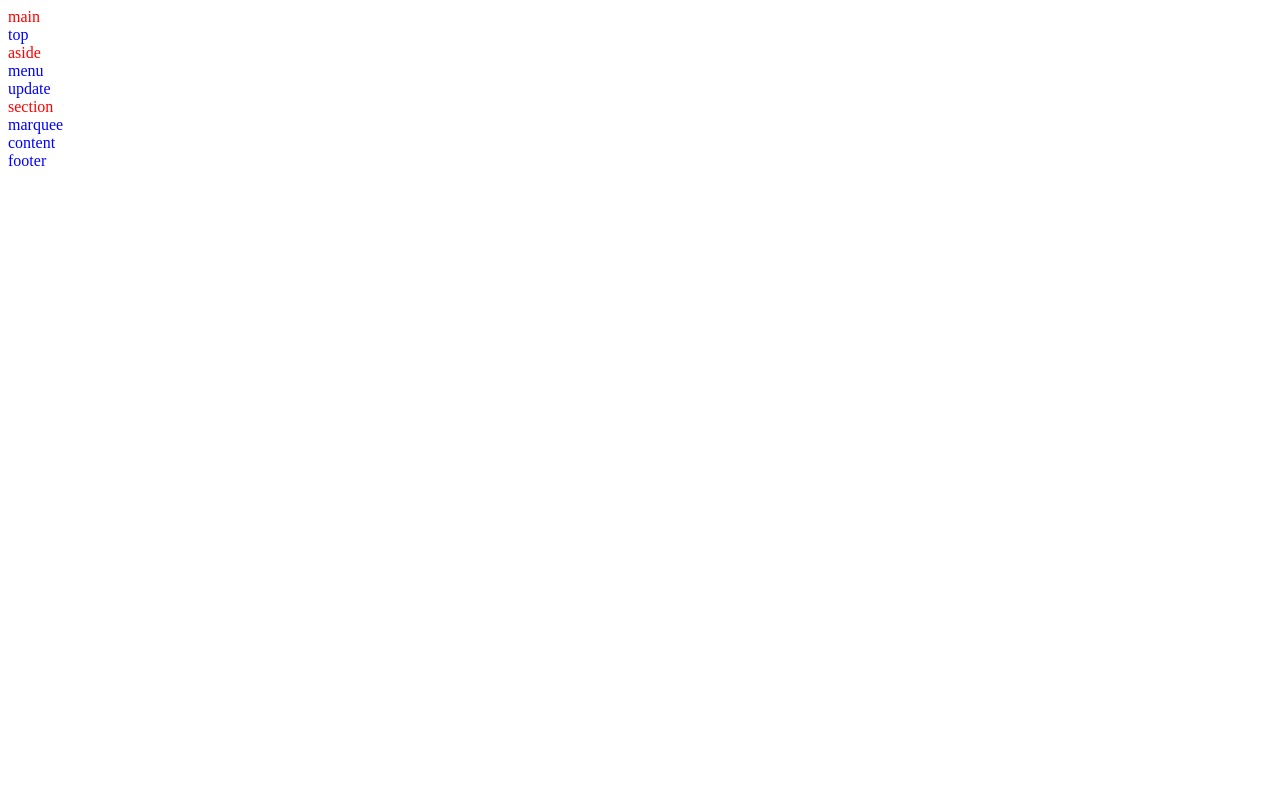
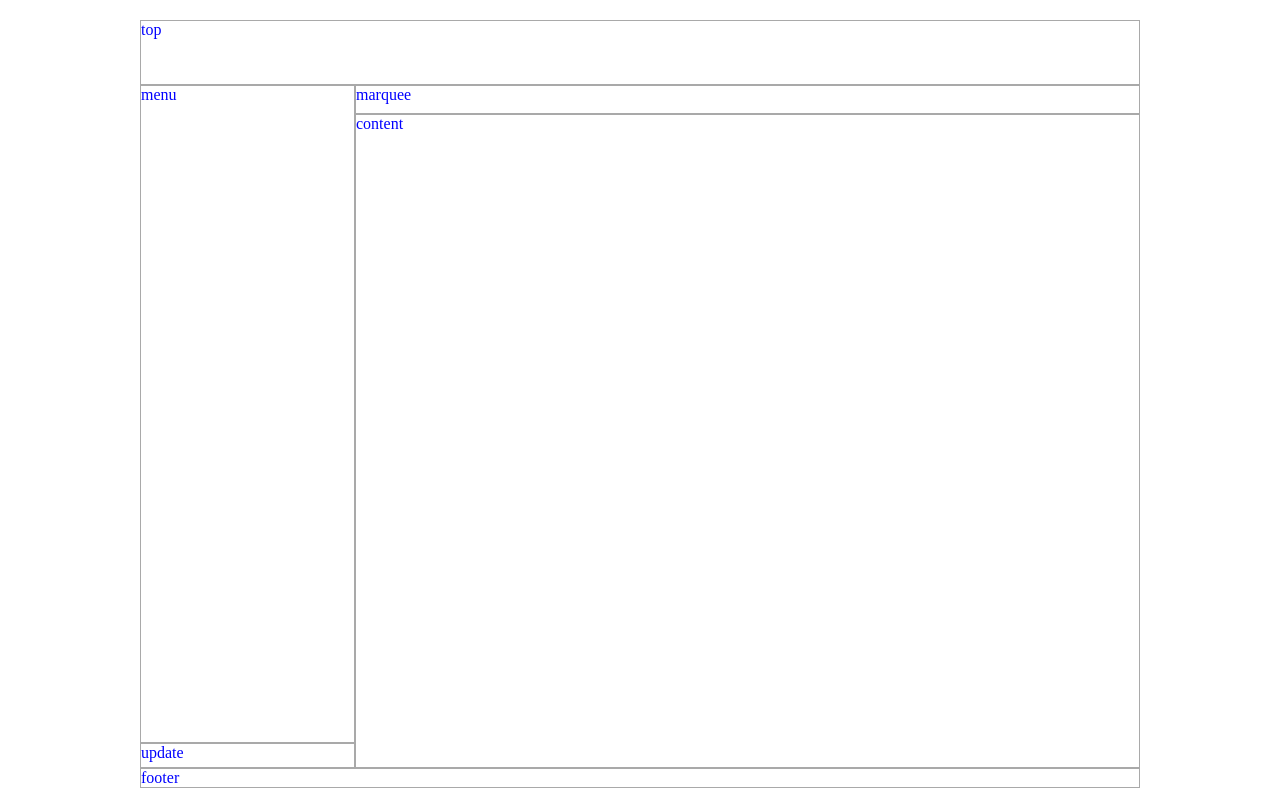
Before and after one commit to zhihau/1102-levelc-1, a plain HTML site: page index2.html in a window 1280 px wide. Drawn offline with Linux system fonts and the light colour scheme.

Commit message:
index2.html版型完成

```diff
--- a/css/style2.css
+++ b/css/style2.css
@@ -1,41 +1,73 @@
-*{
+* {
     /* 設定整份文件的所有元件都在其長寬的限制內 */
     box-sizing: border-box;
     /* 設定整份文件的字型為標楷體 */
     font-family: "標楷體";
+    /* 設定整份文件的所有元件，內文如超過元件大小會隱藏 */
+    overflow: hidden;
+}
 
-    overflow: hidden;
-    /* https://www.w3schools.com/css/css_overflow.asp */
+.main {
+    width: 1024px;
+    height: 768px;
+    color: red;
+    /* 用flex方式排版 */
+    display: flex;
+    /* 元件寬度超過設定寬度換行 */
+    flex-wrap: wrap;
+    /* 呈現水平置中效果 */
+    margin:20px auto;
+    padding:0 12px;
 }
-.main{
-    /* width:1024px;
-    height: 768px; */
-    color:red;
+
+body>*:not(aside,section),aside>*,section>*{
+    border:1px solid darkgray;
 }
-/* body>*,aside>*,section>*{
-border:1px solid darkgray;
-} */
-.top{
-    color:blue;
+
+.top {
+    width:1000px;
+    height: 65px;
+    color: blue;
 }
-.aside{
-    color:red;
+
+.aside {
+    width:215px;
+    height: calc(768px - 65px - 20px);
+    color: red;
 }
-.menu{
-    color:blue;
+
+.menu {
+    width: 100%;
+    height: calc(100% - 25px);
+    color: blue;
 }
-.update{
-    color:blue;
+
+.update {
+    width: 100%;
+    height: 25px;
+    color: blue;
 }
-.section{
-    color:red;
+
+.section {
+   width: calc(1000px - 215px);
+   height: calc(768px - 65px -20px);
+    color: red;
 }
-.marquee{
-    color:blue;
+
+.marquee {
+    width: 100%;
+    height: 29px;
+    color: blue;
 }
-.content{
-    color:blue;
+
+.content {
+    width: 100%;
+    height: calc(100% - 29px);
+    color: blue;
 }
-.footer{
-    color:blue;
+
+.footer {
+    width: 1000px;
+    height: 20px;
+    color: blue;
 }
--- a/index2.html
+++ b/index2.html
@@ -7,12 +7,12 @@
     <title>Document</title>
     <link rel="stylesheet" href="./css/style2.css">
 </head>
-<body class="main">main
+<body class="main">
     <header class="top">
         top
     </header>
     <aside class="aside">
-aside
+
 <nav class="menu">
 menu
 </nav>
@@ -22,7 +22,7 @@ update
 </section>
     </aside>
 <section class="section">
-section
+
 <section class="marquee">
 marquee
 </section>
```
Also changed, not shown: test.html (+30 -8 lines), test_border_box.html (added, +38 -0 lines).
